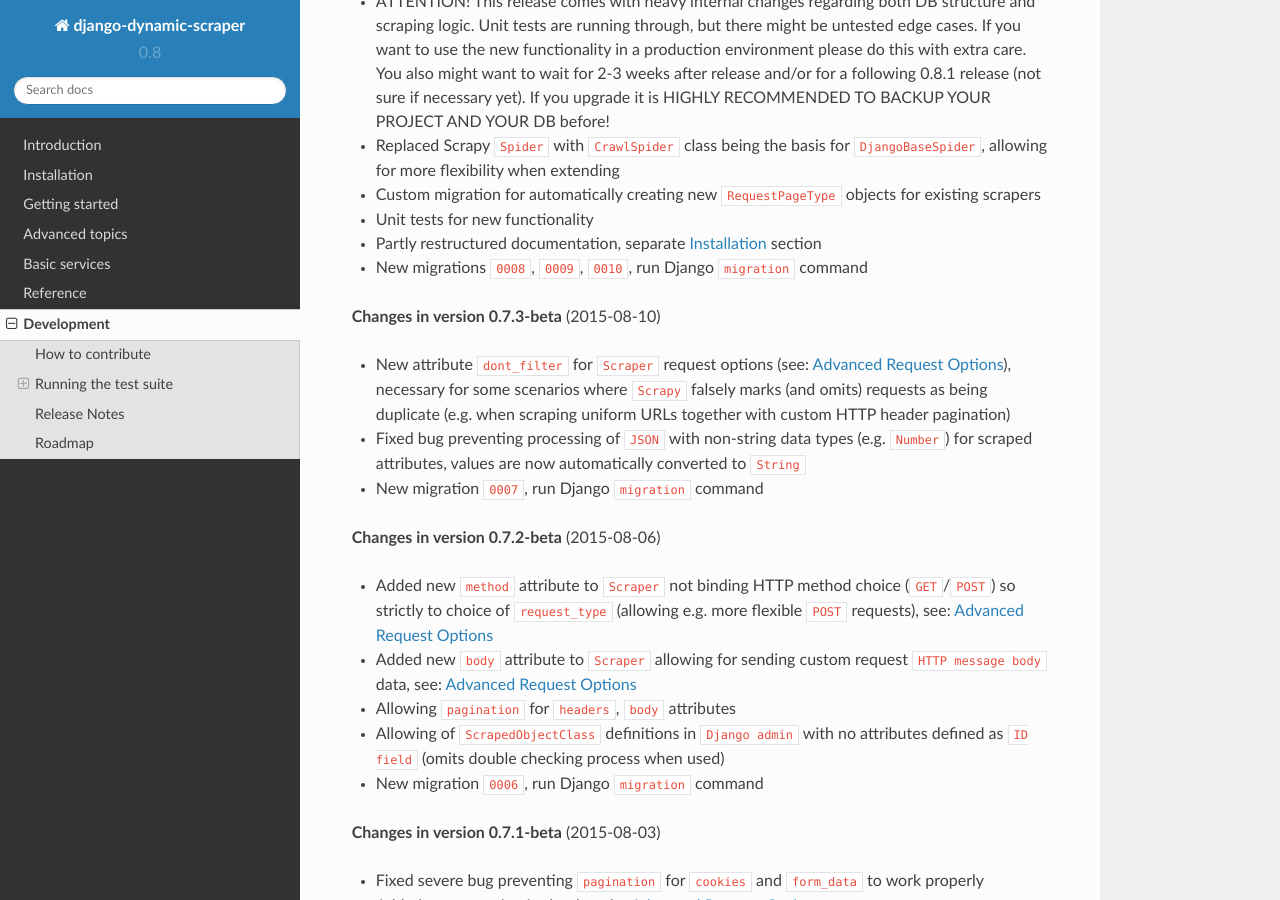
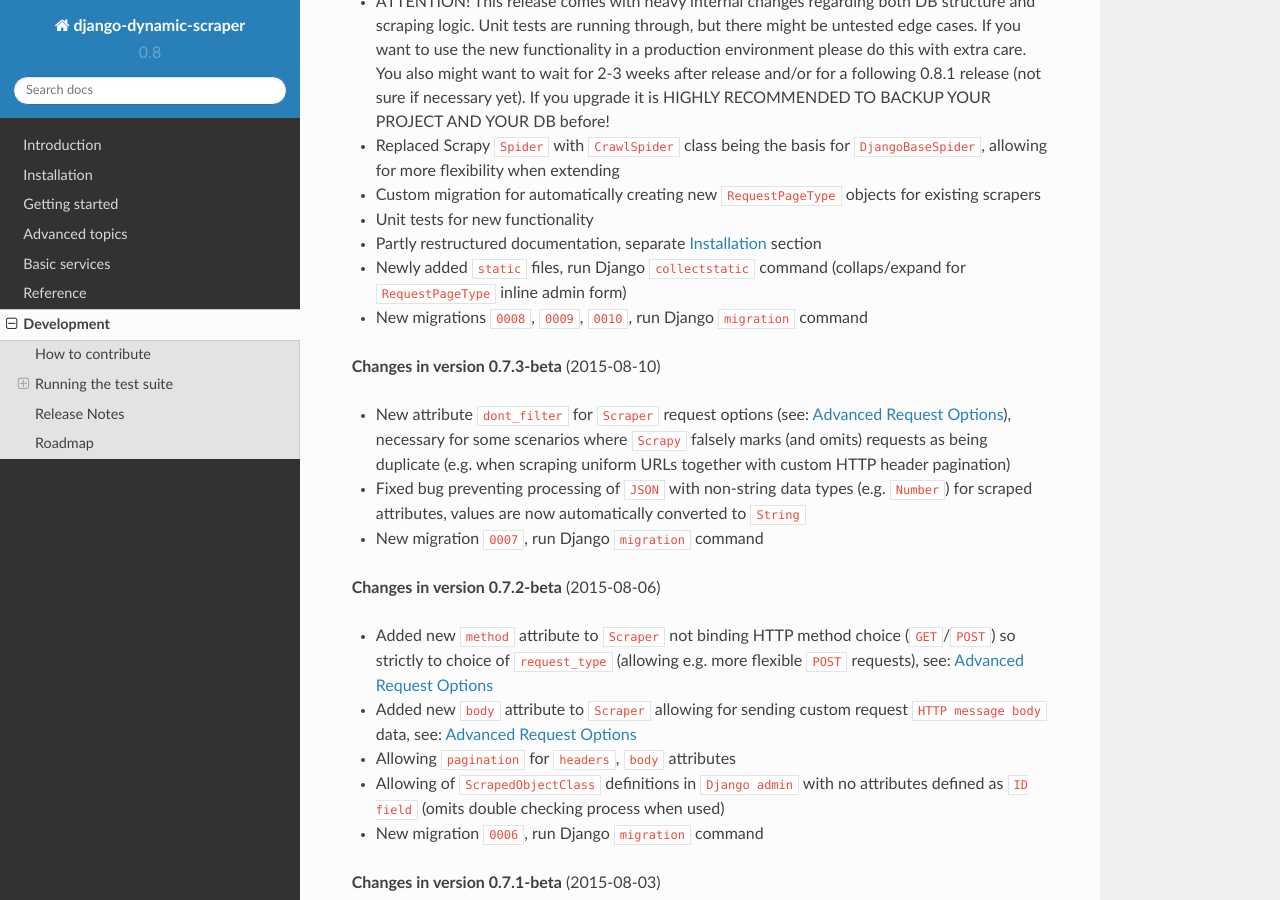
Before and after one commit to dev02019/django-dynamic-scraper, a Sphinx documentation site: the page built from docs/development.rst, in a window 1280 px wide and 900 px high, scrolled down 2800 px. Built offline with Sphinx 7.4.7 and the Read the Docs theme 2.0.0, drawn with Linux system fonts in a browser that asks for light colours.

Commit message:
Added not about new static files in release notes

```diff
--- a/docs/development.rst
+++ b/docs/development.rst
@@ -119,6 +119,7 @@ Release Notes
 * Custom migration for automatically creating new ``RequestPageType`` objects for existing scrapers
 * Unit tests for new functionality
 * Partly restructured documentation, separate :ref:`installation` section
+* Newly added ``static`` files, run Django ``collectstatic`` command (collaps/expand for ``RequestPageType`` inline admin form)
 * New migrations ``0008``, ``0009``, ``0010``, run Django ``migration`` command
 
 **Changes in version 0.7.3-beta** (2015-08-10)
```
